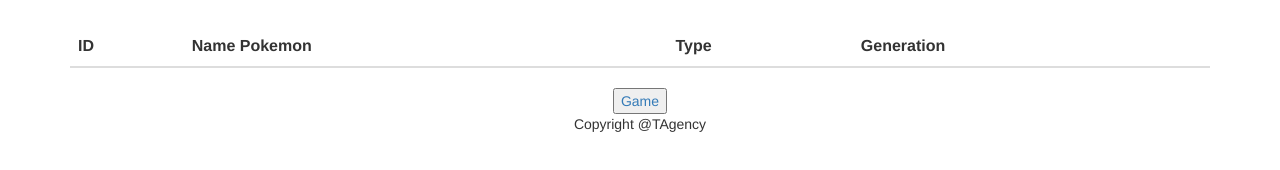
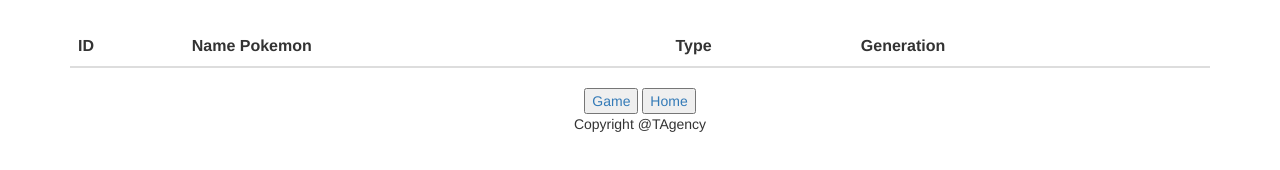
Before and after one commit to TAgency/projectjumat, a website: page frontend/pokedex.html in a window 1280 px wide. Shown: the part 66-236 px from the top of the page. Drawn offline with nearby package versions, Linux system fonts and the light colour scheme; no server answers.

Commit message:
add home button on pokedex

```diff
--- a/frontend/pokedex.html
+++ b/frontend/pokedex.html
@@ -42,7 +42,7 @@
     <!-- Penutup table -->
 
     <button onclick="click"><a href="../game/game.html">Game</a></button>
-
+    <button onclick="click"><a href="home/home.html">Home</a></button>
     <!-- footer -->
     <footer>
       Copyright @TAgency
```
